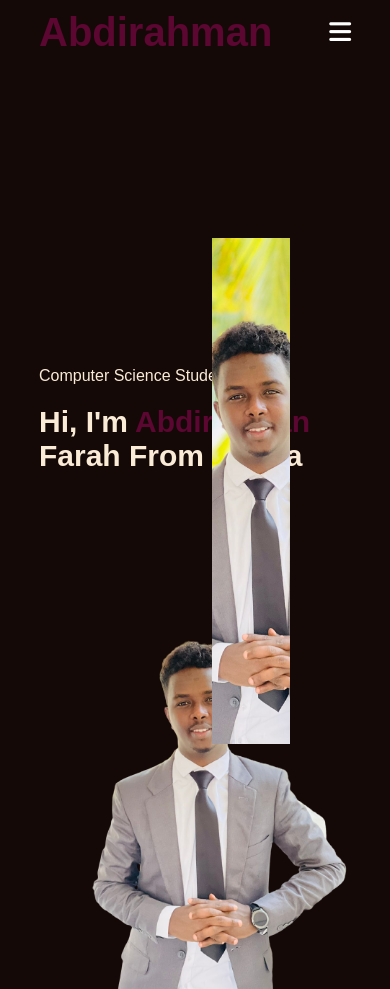
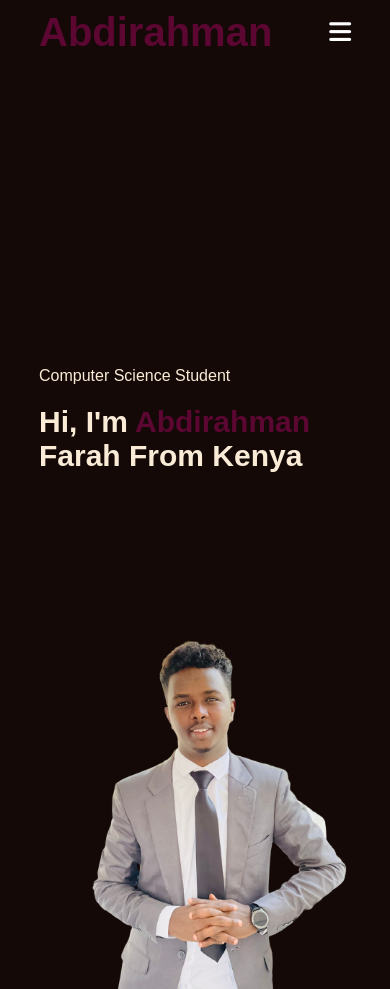
Before and after one commit to AbdirahmanManka/AbdirahmanManka.github.io, a plain HTML site: page index.html in a window 390 px wide. Shown: the top 989 px of the page. Drawn offline with Linux system fonts and the light colour scheme.

Commit message:
Update style.css

```diff
--- a/style.css
+++ b/style.css
@@ -389,7 +389,7 @@ nav .fas{
 /*---Css query media*/
 @media only screen and (max-width: 600px){
     #header{
-        background-image: url(three.jpg);
+        background-image: none;
     }
 
     .header-text{
```
